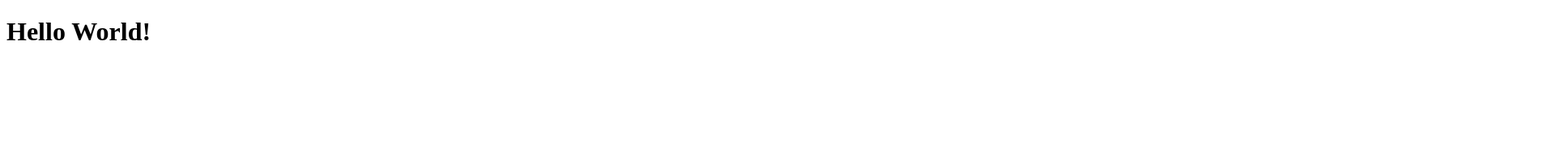
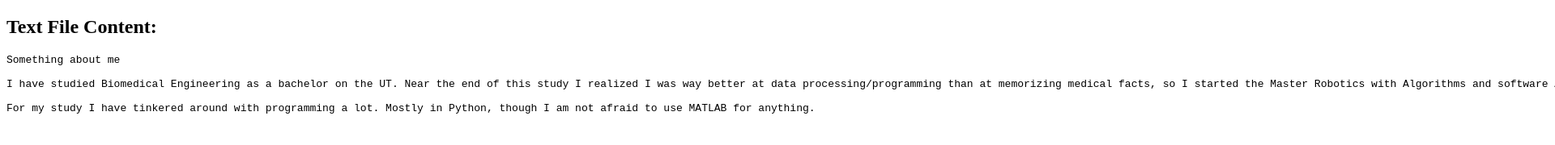
Before and after one commit to oliebol9999/Mastering-Tinkering, a plain HTML site: page index.html in a window 1280 px wide. Shown: the top 180 px of the page at 81% size, 1920 px wide, since content can reach past the window. Drawn offline with Linux system fonts and the light colour scheme.

Commit message:
updated website and started hw1

```diff
--- a/index.html
+++ b/index.html
@@ -1,9 +1,25 @@
 <!DOCTYPE html>
-<html>
-  <head>
-    <title>My GitHub Page</title>
-  </head>
-  <body>
-    <h1>Hello World!</h1>
-  </body>
+<html lang="en">
+<head>
+    <meta charset="UTF-8">
+    <meta name="viewport" content="width=device-width, initial-scale=1.0">
+    <title>Display Text File</title>
+</head>
+<body>
+    <h2>Text File Content:</h2>
+    <pre id="text-content">Loading...</pre>
+
+    <script>
+        // Fetch and display text file content
+        fetch('Homework 1.txt')
+            .then(response => response.text())
+            .then(data => {
+                document.getElementById('text-content').textContent = data;
+            })
+            .catch(error => {
+                document.getElementById('text-content').textContent = "Error loading file!";
+                console.error("Error:", error);
+            });
+    </script>
+</body>
 </html>
```
Also changed, not shown: Homework 1.txt (added).
